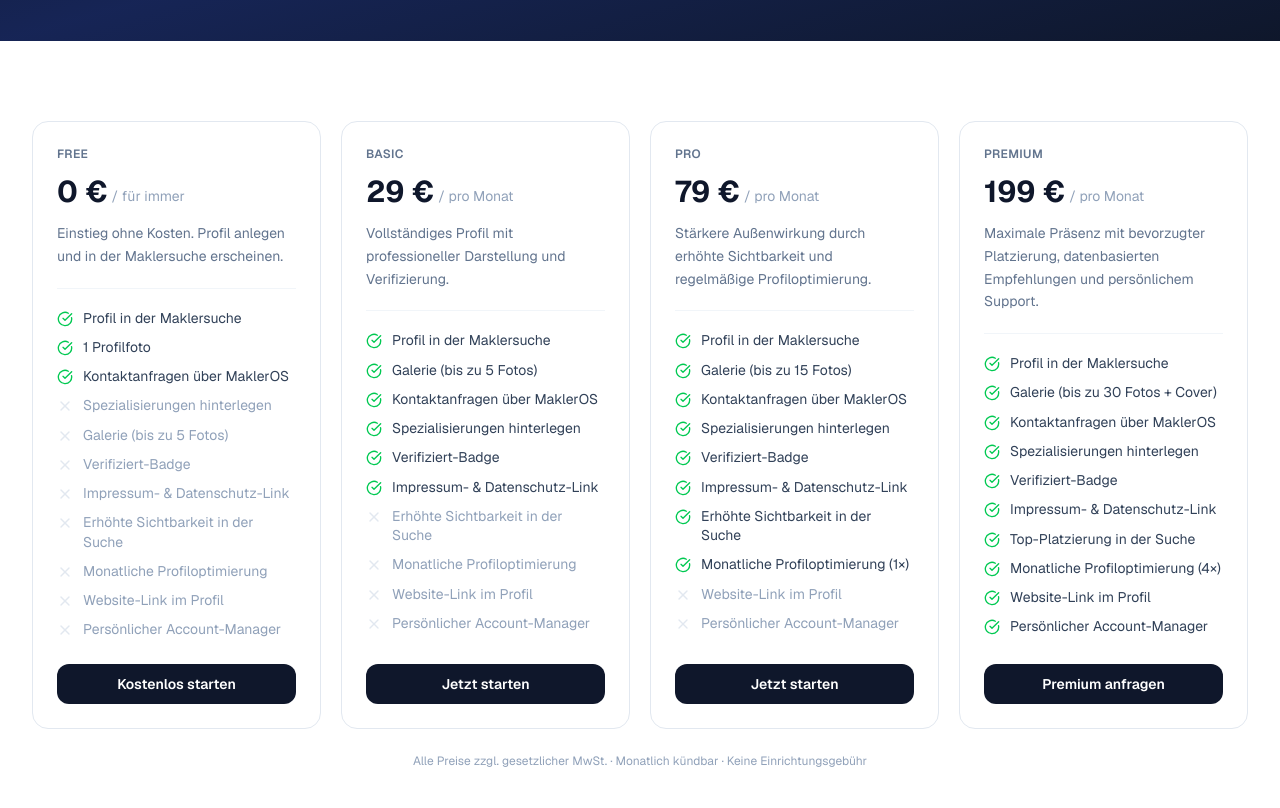
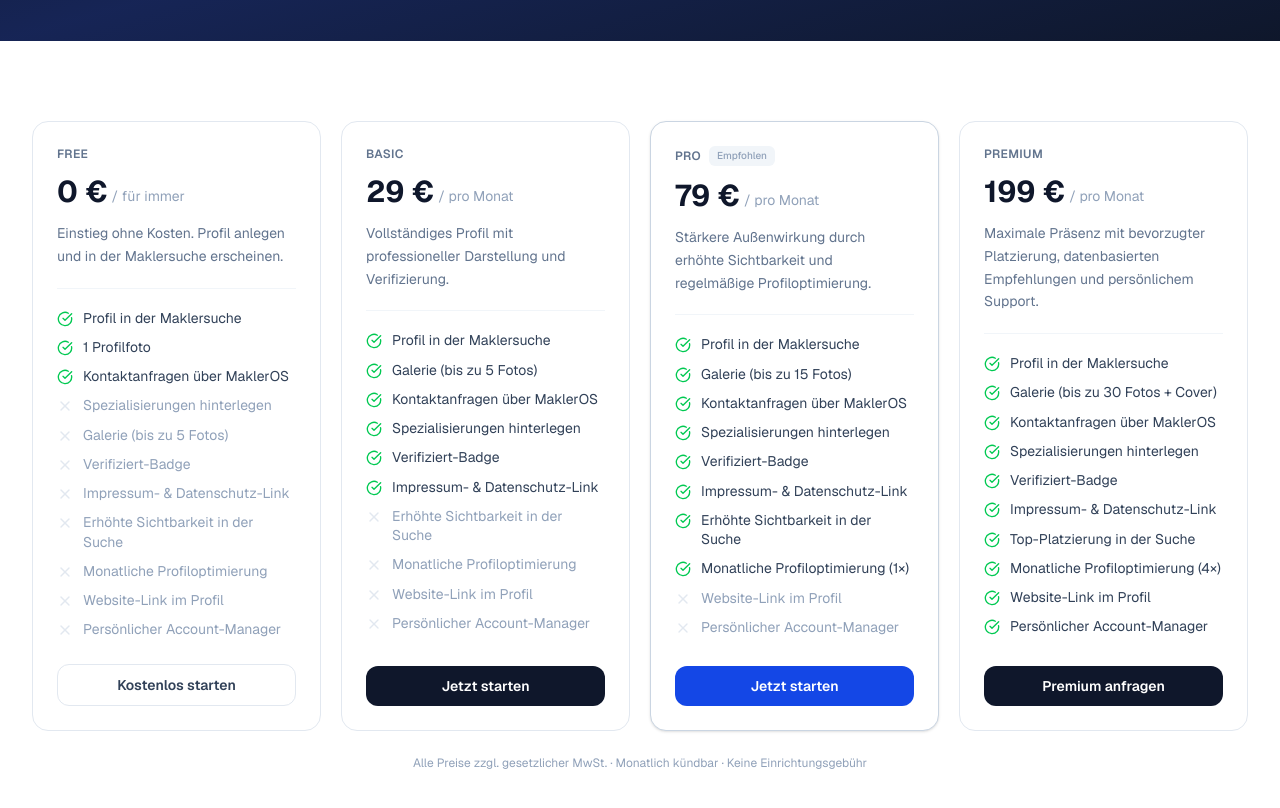
Before and after one commit to JeWo186/makler-os, a Next.js app: page /preise in a window 1280 px wide. Shown: the part 400-1208 px from the top of the page. Built offline with nearby package versions, Linux system fonts and the light colour scheme.

Commit message:
feat: fine-tune pricing card styles – subtle pro highlight, outlined free button
Co-Authored-By: Claude Sonnet 4.6 <noreply@anthropic.com>

```diff
--- a/src/app/preise/page.tsx
+++ b/src/app/preise/page.tsx
@@ -11,12 +11,13 @@ export const metadata: Metadata = {
 
 const TIERS = [
   {
-    id:     'free',
-    name:   'Free',
-    price:  '0',
-    period: 'für immer',
-    desc:   'Einstieg ohne Kosten. Profil anlegen und in der Maklersuche erscheinen.',
-    cta:    'Kostenlos starten',
+    id:          'free',
+    name:        'Free',
+    price:       '0',
+    period:      'für immer',
+    desc:        'Einstieg ohne Kosten. Profil anlegen und in der Maklersuche erscheinen.',
+    recommended: false,
+    cta:         'Kostenlos starten',
     features: [
       { label: 'Profil in der Maklersuche',          included: true  },
       { label: '1 Profilfoto',                        included: true  },
@@ -32,12 +33,13 @@ const TIERS = [
     ],
   },
   {
-    id:     'basic',
-    name:   'Basic',
-    price:  '29',
-    period: 'pro Monat',
-    desc:   'Vollständiges Profil mit professioneller Darstellung und Verifizierung.',
-    cta:    'Jetzt starten',
+    id:          'basic',
+    name:        'Basic',
+    price:       '29',
+    period:      'pro Monat',
+    desc:        'Vollständiges Profil mit professioneller Darstellung und Verifizierung.',
+    recommended: false,
+    cta:         'Jetzt starten',
     features: [
       { label: 'Profil in der Maklersuche',          included: true  },
       { label: 'Galerie (bis zu 5 Fotos)',             included: true  },
@@ -52,12 +54,13 @@ const TIERS = [
     ],
   },
   {
-    id:     'pro',
-    name:   'Pro',
-    price:  '79',
-    period: 'pro Monat',
-    desc:   'Stärkere Außenwirkung durch erhöhte Sichtbarkeit und regelmäßige Profiloptimierung.',
-    cta:    'Jetzt starten',
+    id:          'pro',
+    name:        'Pro',
+    price:       '79',
+    period:      'pro Monat',
+    desc:        'Stärkere Außenwirkung durch erhöhte Sichtbarkeit und regelmäßige Profiloptimierung.',
+    recommended: true,
+    cta:         'Jetzt starten',
     features: [
       { label: 'Profil in der Maklersuche',          included: true  },
       { label: 'Galerie (bis zu 15 Fotos)',            included: true  },
@@ -72,12 +75,13 @@ const TIERS = [
     ],
   },
   {
-    id:     'premium',
-    name:   'Premium',
-    price:  '199',
-    period: 'pro Monat',
-    desc:   'Maximale Präsenz mit bevorzugter Platzierung, datenbasierten Empfehlungen und persönlichem Support.',
-    cta:    'Premium anfragen',
+    id:          'premium',
+    name:        'Premium',
+    price:       '199',
+    period:      'pro Monat',
+    desc:        'Maximale Präsenz mit bevorzugter Platzierung, datenbasierten Empfehlungen und persönlichem Support.',
+    recommended: false,
+    cta:         'Premium anfragen',
     features: [
       { label: 'Profil in der Maklersuche',          included: true  },
       { label: 'Galerie (bis zu 30 Fotos + Cover)',   included: true  },
@@ -126,12 +130,24 @@ export default function PreisePage() {
           {TIERS.map((tier) => (
             <div
               key={tier.id}
-              className="relative bg-white rounded-2xl p-6 flex flex-col border border-slate-200"
+              className={[
+                'relative bg-white rounded-2xl p-6 flex flex-col',
+                tier.recommended
+                  ? 'border border-slate-300 shadow-sm'
+                  : 'border border-slate-200',
+              ].join(' ')}
             >
               <div className="mb-5">
-                <p className="text-xs font-semibold text-slate-500 uppercase tracking-wide mb-3">
-                  {tier.name}
-                </p>
+                <div className="flex items-center gap-2 mb-3">
+                  <p className="text-xs font-semibold text-slate-500 uppercase tracking-wide">
+                    {tier.name}
+                  </p>
+                  {tier.recommended && (
+                    <span className="text-[10px] font-medium text-slate-400 bg-slate-100 px-2 py-0.5 rounded-md">
+                      Empfohlen
+                    </span>
+                  )}
+                </div>
                 <div className="flex items-end gap-1 mb-3">
                   <span className="text-3xl font-bold text-slate-900">{tier.price} €</span>
                   <span className="text-sm text-slate-400 mb-0.5 pb-0.5">/ {tier.period}</span>
@@ -156,7 +172,14 @@ export default function PreisePage() {
 
               <Link
                 href="/profil-erstellen"
-                className="block text-center py-2.5 px-4 rounded-xl font-semibold text-sm transition-colors bg-slate-900 text-white hover:bg-slate-800"
+                className={[
+                  'block text-center py-2.5 px-4 rounded-xl font-semibold text-sm transition-colors',
+                  tier.id === 'free'
+                    ? 'border border-slate-200 text-slate-700 hover:bg-slate-50'
+                    : tier.recommended
+                      ? 'bg-blue-700 text-white hover:bg-blue-800'
+                      : 'bg-slate-900 text-white hover:bg-slate-800',
+                ].join(' ')}
               >
                 {tier.cta}
               </Link>
```
